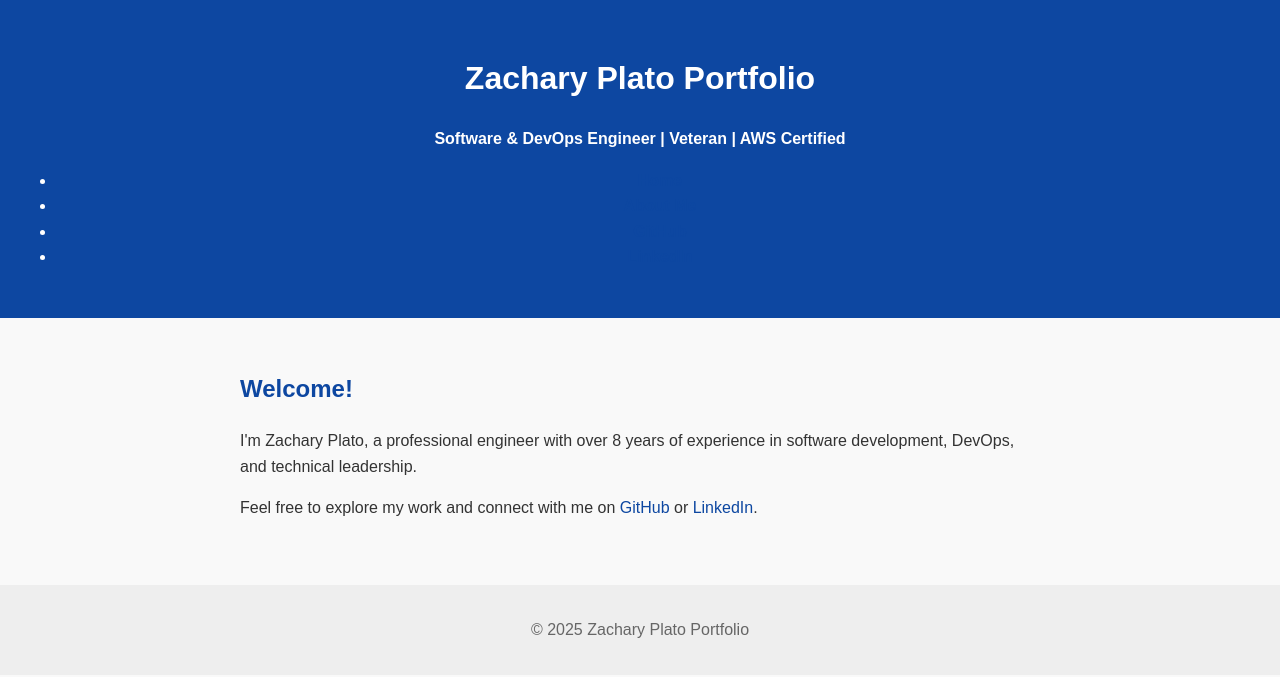
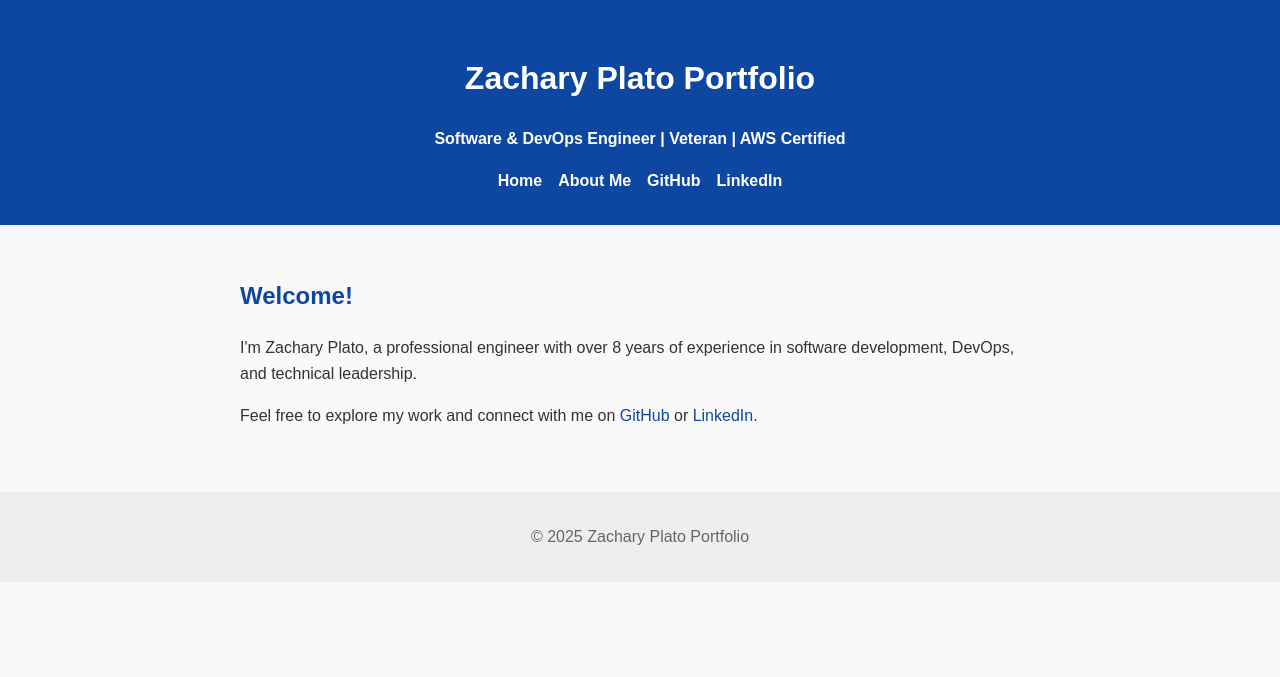
Before and after one commit to zplato/zplato.github.io, a Jekyll site: the page built from index.html, in a window 1280 px wide. Shown: the top 677 px of the page. Built offline with Jekyll 4.4.1, drawn with Linux system fonts in a browser that asks for light colours.

Commit message:
init site

```diff
--- a/assets/css/style.css
+++ b/assets/css/style.css
@@ -1,3 +1,5 @@
+/* style.css */
+
 body {
   font-family: Arial, sans-serif;
   line-height: 1.6;
@@ -11,16 +13,31 @@ header {
   background-color: #0d47a1;
   padding: 2rem 1rem;
   text-align: center;
-    color: white;
-    font-weight: bold;
 }
-header h1, header p {
+
+header h1,
+header p {
   color: white;
   font-weight: bold;
 }
 
-header p {
-    margin-top: 0.5rem;
+nav ul {
+  list-style: none;
+  padding: 0;
+  margin: 0;
+  display: flex;
+  justify-content: center;
+  gap: 1rem;
+}
+
+nav a {
+  color: white;
+  font-weight: bold;
+  text-decoration: none;
+}
+
+nav a:hover {
+  text-decoration: underline;
 }
 
 main {
```
Lines whose indentation alone changed are shown as unchanged.
